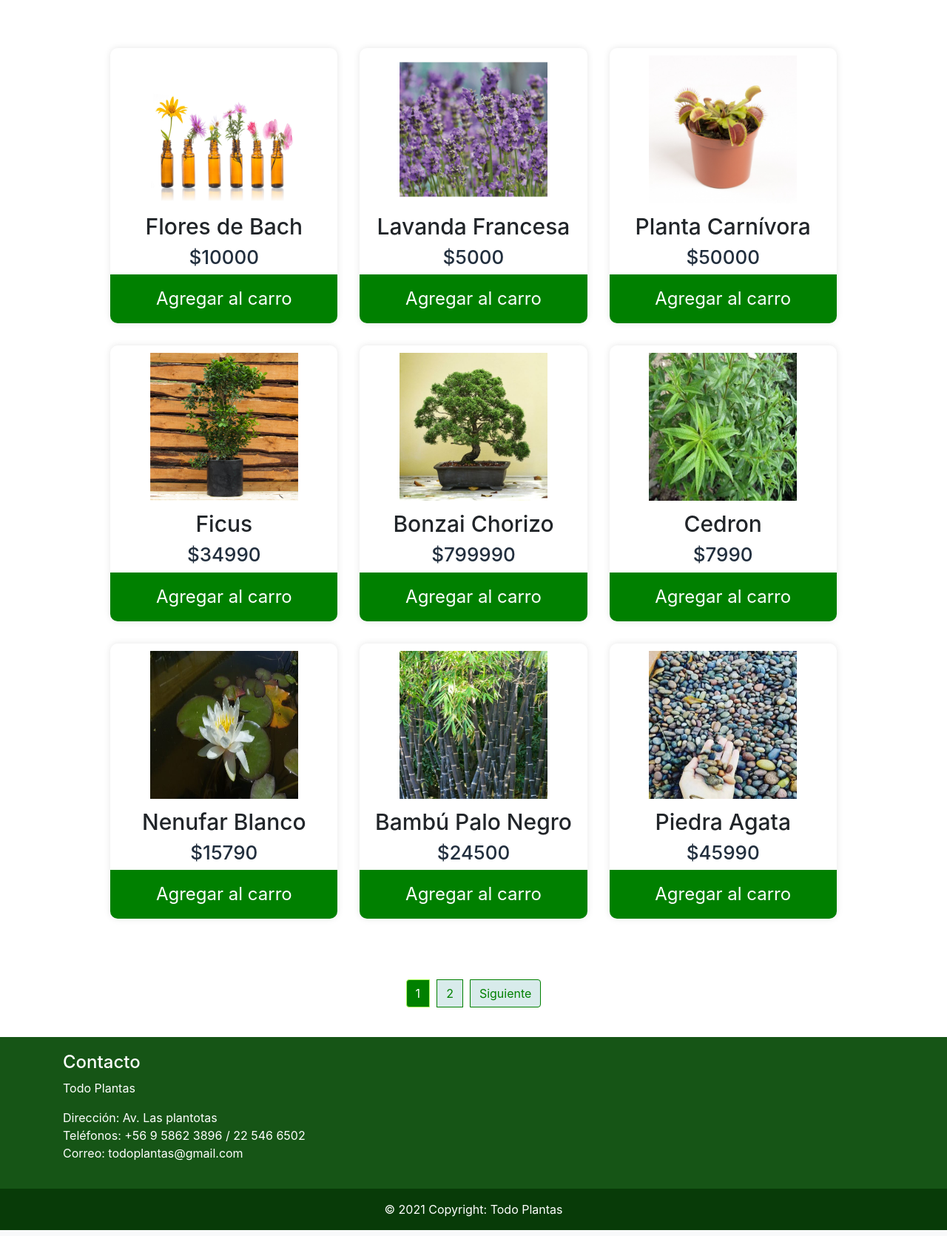
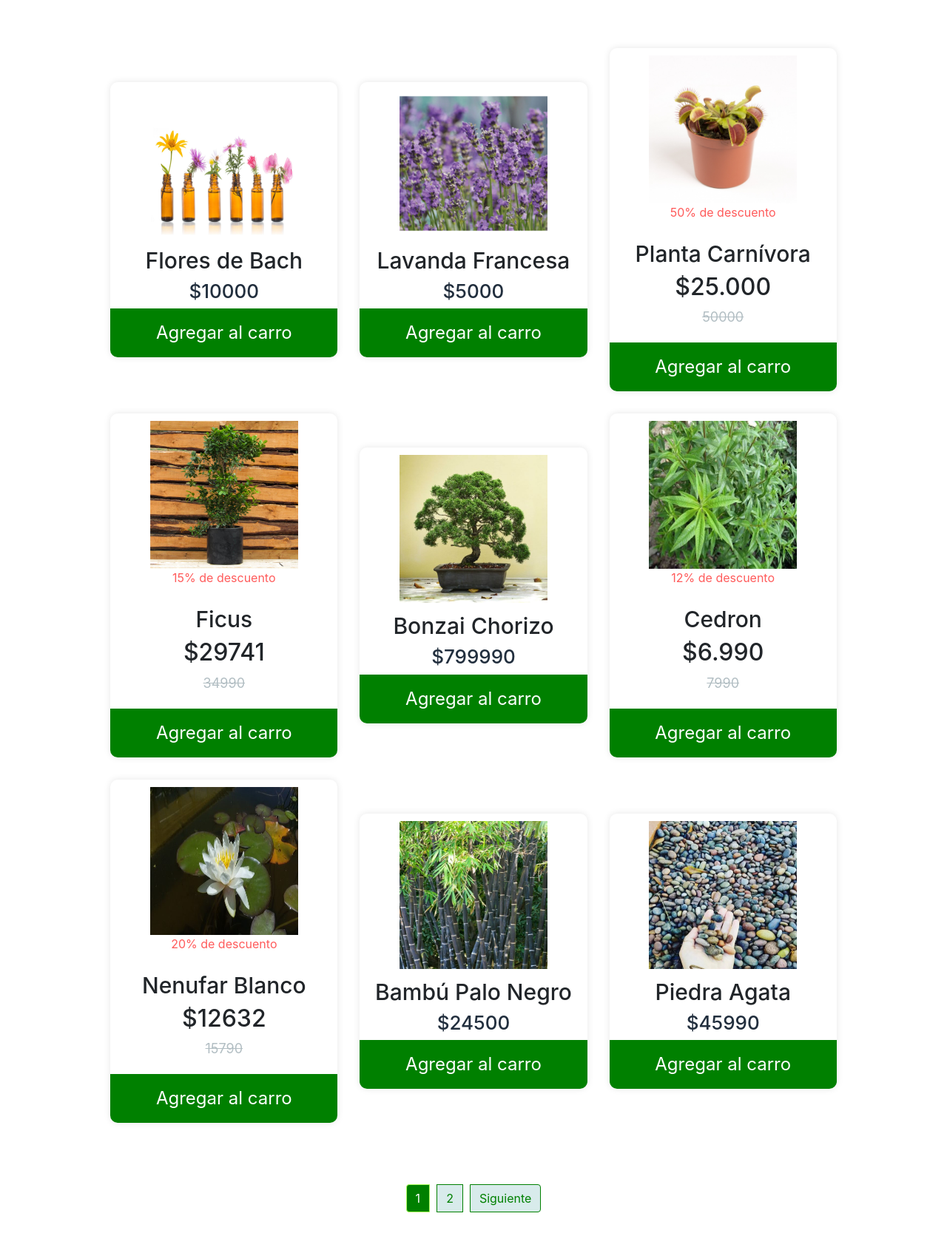
Before and after one commit to carlosztw/test-proyecto-django, a Django app: page /productos/ in a window 1280 px wide. Shown: the part 61-1732 px from the top of the page at 74% size. Run offline with Django 3.2, Linux system fonts and the light colour scheme; data comes from the database, SQL or seed files in the repository; both versions use the stored data as it was after the commit; some libraries are stand-ins or nearby versions.

Commit message:
descuento a productos generales

```diff
--- a/app/templates/app/index.html
+++ b/app/templates/app/index.html
@@ -41,10 +41,14 @@
                 <div class="card col-8 col-sm-7 col-md-4 col-lg-4 " style="width:20rem;margin:20px 0 24px 0">
                     <img class="card-img-top" src="{% static 'app/img/prod1.jpg' %}" alt="image" style="width:100%">
                     <div class="card-body">
+
+                        <p style="color: red; text-align: center;">15% de descuento</p>
                         <h3 class="card-title" style="text-align: center;">Ficus</h3>
-                        <p class="card-text" style="text-align: center; font-size: 25px;">$25.990</p>
+                        <p class="card-text" style="text-align: center; font-size: 25px;">$29.741</p>
+
                         <div class="text-center" style="margin-left: 15px;"><a class="btn btn-verde" style="margin-right: 10%;">Agregar al carro</a></div>
                     </div>
+
                 </div>
                 <div class="card col-8 col-sm-7 col-md-4 col-lg-4" style="width:20rem;margin:20px 0 24px 0">
                     <img class="card-img-top" src="{% static 'app/img/prod4.jpg' %}" alt="image" style="width:100%">
--- a/app/templates/app/productos.html
+++ b/app/templates/app/productos.html
@@ -14,8 +14,49 @@
           {% else %}
             <img src="{% static 'app/img/noimagen.jpg' %}">
           {% endif %}
-            <h3>{{ aux.nombre }}</h3>
+
+          {% if aux.nombre == "Nenufar Blanco" %}
+
+           <p style="color: rgb(255, 91, 91);">20% de descuento</p>
+
+           <h3>{{ aux.nombre }}</h3>
+           <h2>$12632 </h2>
+           <p style="text-decoration: line-through; font-size: 18px; " > {{ aux.precio }}  </p>
+          {% elif aux.nombre == "Ficus" %}
+
+          <p style="color: rgb(255, 91, 91);">15% de descuento</p>
+
+           <h3>{{ aux.nombre }}</h3>
+           <h2>$29741 </h2>
+           <p style="text-decoration: line-through; font-size: 18px; " > {{ aux.precio }}  </p>
+
+           {% elif aux.nombre == "Planta Carnívora" %}
+
+           <p style="color: rgb(255, 91, 91);">50% de descuento</p>
+           <h3>{{ aux.nombre }}</h3>
+           <h2>$25.000 </h2>
+           <p style="text-decoration: line-through; font-size: 18px; " > {{ aux.precio }}  </p>
+
+           {% elif aux.nombre == "Macetero Barril" %}
+
+           <p style="color: rgb(255, 91, 91);">20% de descuento</p>
+           <h3>{{ aux.nombre }}</h3>
+           <h2>$22.3120 </h2>
+           <p style="text-decoration: line-through; font-size: 18px; " > {{ aux.precio }}  </p>
+
+           {% elif aux.nombre == "Cedron" %}
+
+           <p style="color: rgb(255, 91, 91);">12% de descuento</p>
+           <h3>{{ aux.nombre }}</h3>
+           <h2>$6.990 </h2>
+           <p style="text-decoration: line-through; font-size: 18px; " > {{ aux.precio }}  </p>
+
+           {% else %}
+           <h3>{{ aux.nombre }}</h3>
             <h6>${{ aux.precio }}</h6>
+
+          {% endif %}
+
             <button class="buy-1">Agregar al carro</button>
         </div>
         {% endfor %}
```
Also changed, not shown: app/models.py (line endings or trailing spaces), app/static/app/css/style.css (line endings or trailing spaces), db.sqlite3.
